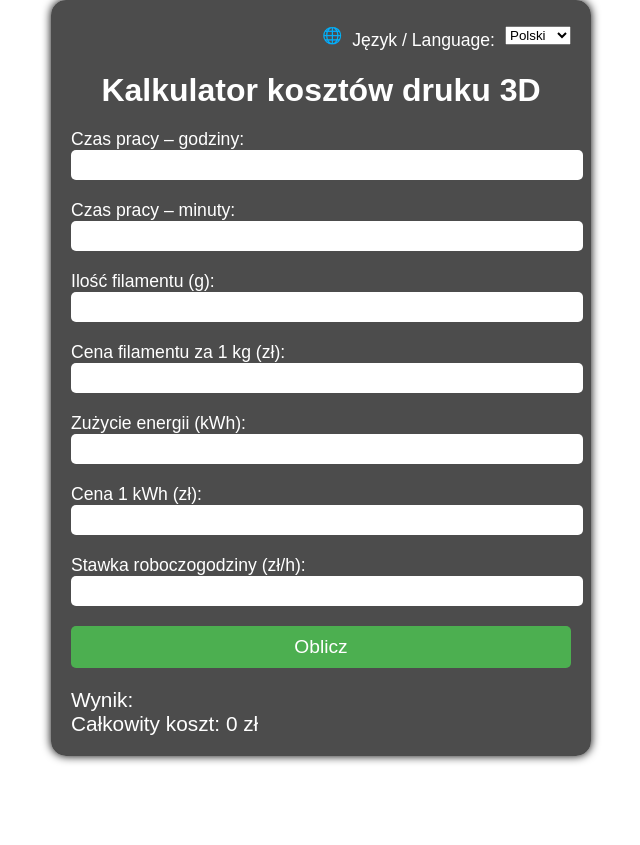
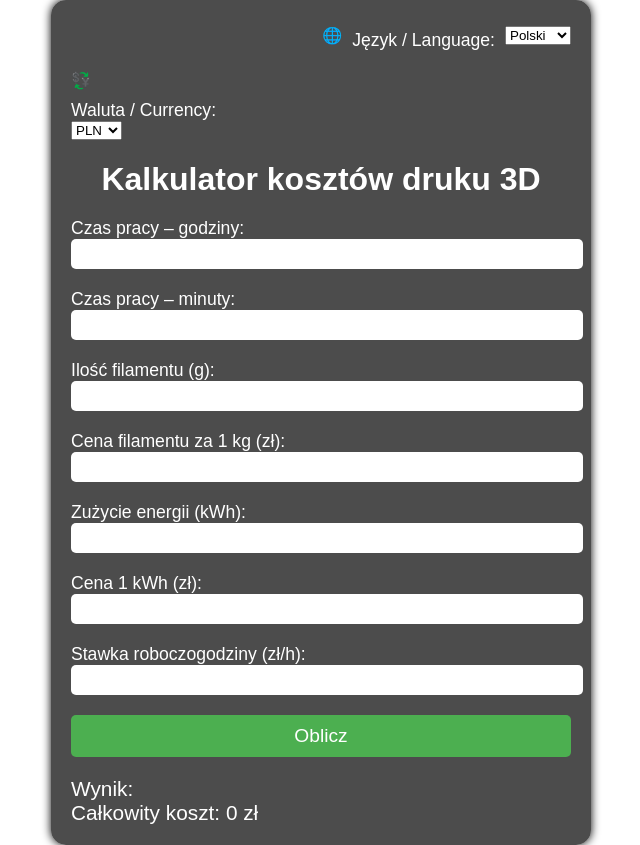
Before and after one commit to Shogunowsky/Kalkulatorkosztowdruku3d, a plain HTML site: page index.html in a window 1280 px wide. Shown: the whole page, without its empty margins (319-959 px from the left). Before the commit the page ends 800 px from the top, so only its background shows below. Drawn offline with Linux system fonts and the light colour scheme; a web font is replaced by a local one.

Commit message:
index.html

```diff
--- a/index.html
+++ b/index.html
@@ -13,6 +13,15 @@
       <select id="language">
         <option value="pl">Polski</option>
         <option value="en">English</option>
+      </select>
+    </div>
+
+    <div class="currency-switch">
+      💱 <label for="currency">Waluta / Currency:</label>
+      <select id="currency">
+        <option value="PLN">PLN</option>
+        <option value="EUR">EUR</option>
+        <option value="USD">USD</option>
       </select>
     </div>
 
```
